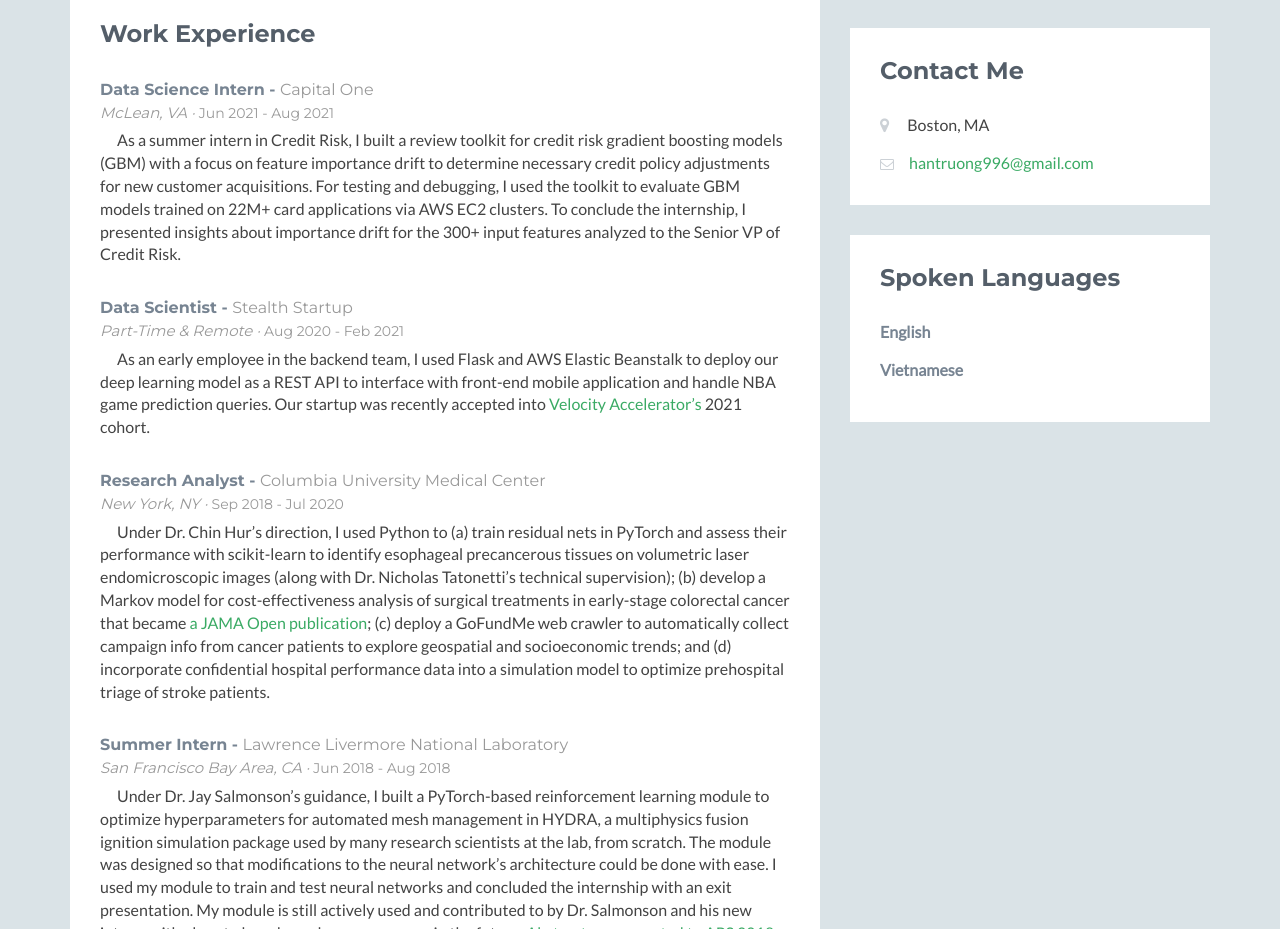
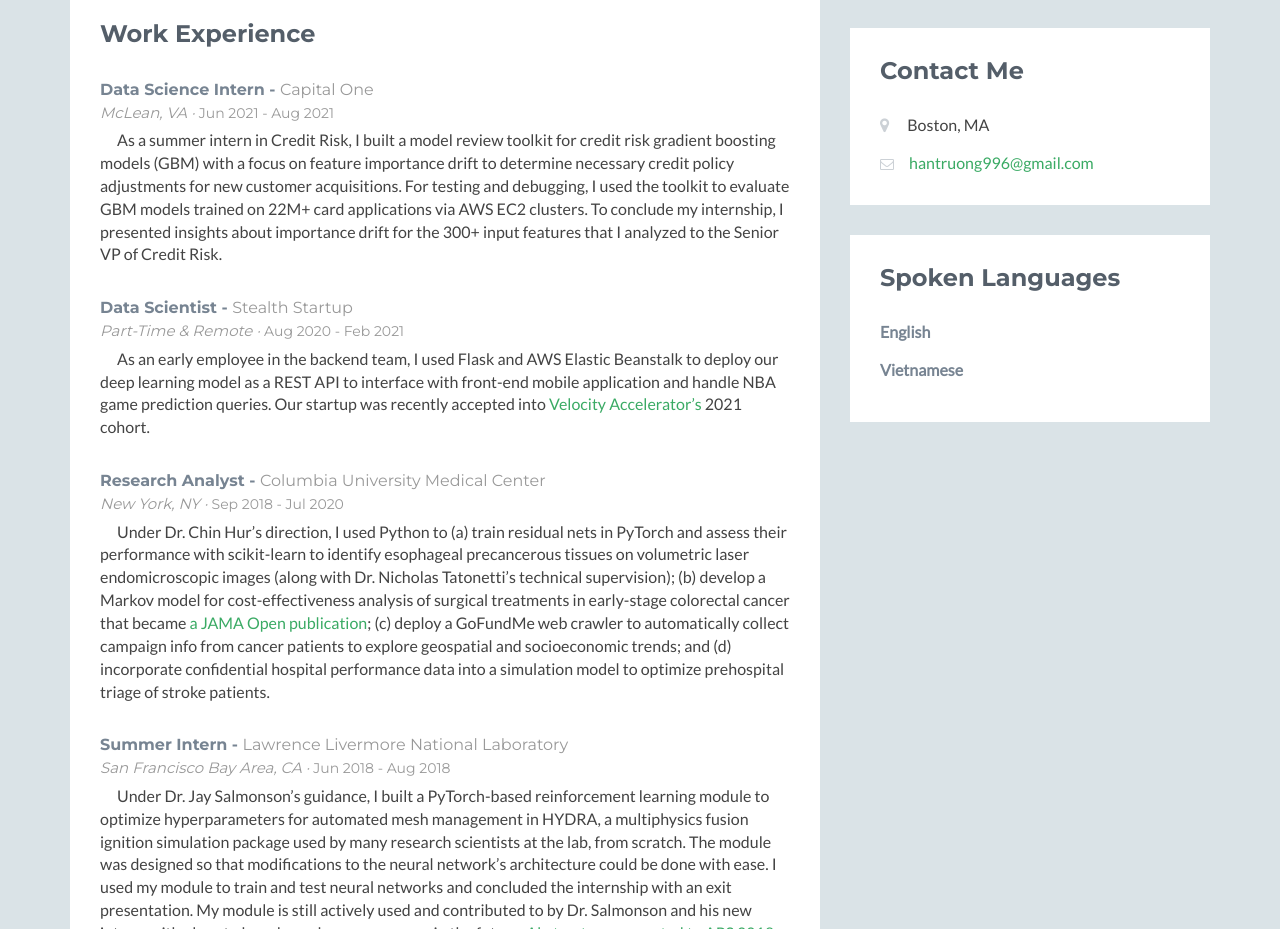
Before and after one commit to ryanhantruong/ryanhantruong.github.io, a plain HTML site: page index.html in a window 1280 px wide. Shown: the part 1460-2389 px from the top of the page. Drawn offline with nearby package versions, Linux system fonts and the light colour scheme.

Commit message:
update C1 experince

```diff
--- a/index.html
+++ b/index.html
@@ -140,7 +140,7 @@
                             <div class="item">
                                 <h3 class="title">Data Science Intern - <span class="place">Capital One</span></h3>
                                 <h3 class="subtitle"><span class="location">McLean, VA · </span><span class="year"> Jun 2021 - Aug 2021</span></h3>
-                                <p class="description"> As a summer intern in Credit Risk, I built a review toolkit for credit risk gradient boosting models (GBM) with a focus on feature importance drift to determine necessary credit policy adjustments for new customer acquisitions. For testing and debugging, I used the toolkit to evaluate GBM models trained on 22M+ card applications via AWS EC2 clusters. To conclude the internship, I presented insights about importance drift for the 300+ input features analyzed to the Senior VP of Credit Risk.</p>
+                                <p class="description"> As a summer intern in Credit Risk, I built a model review toolkit for credit risk gradient boosting models (GBM) with a focus on feature importance drift to determine necessary credit policy adjustments for new customer acquisitions. For testing and debugging, I used the toolkit to evaluate GBM models trained on 22M+ card applications via AWS EC2 clusters. To conclude my internship, I presented insights about importance drift for the 300+ input features that I analyzed to the Senior VP of Credit Risk.</p>
                             </div>
 
                             <div class="item">
```
